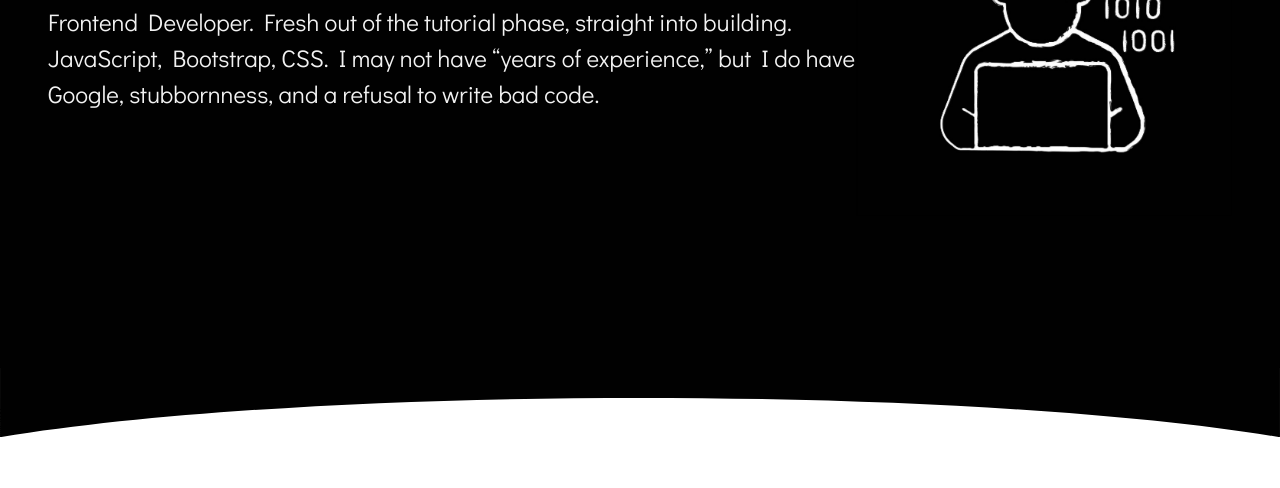
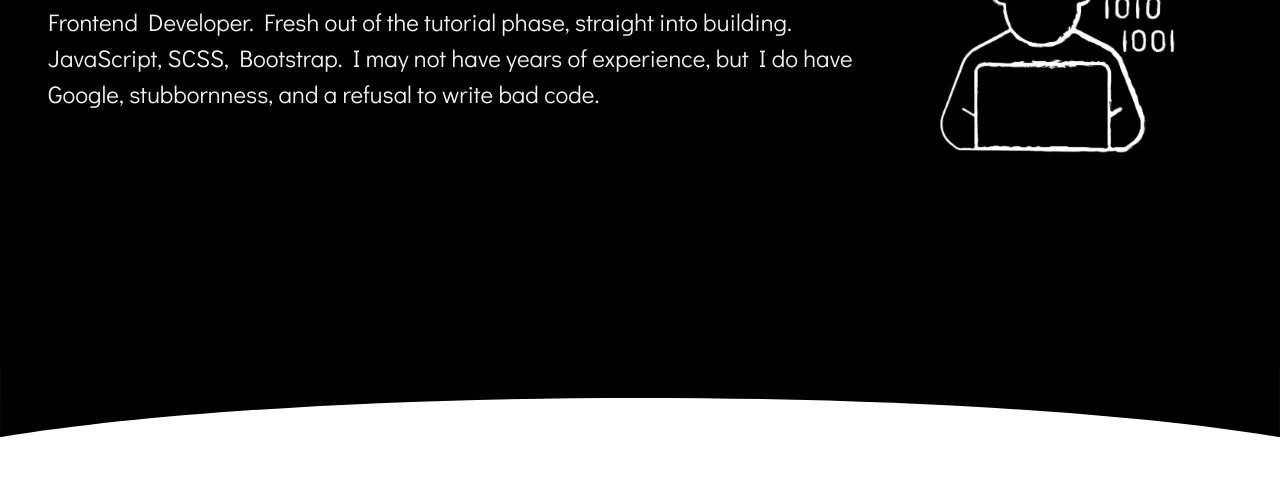
Before and after one commit to Giannis-Panou/Giannis-Panou-Portfolio, a plain HTML site: page index.html in a window 1280 px wide. Shown: the part 312-800 px from the top of the page. Drawn offline with nearby package versions, Linux system fonts and the light colour scheme.

Commit message:
Intro Small Change

```diff
--- a/index.html
+++ b/index.html
@@ -54,8 +54,8 @@
 
 						<p class="roles fs-4 text-light text-start" id="intro-text">
 							Frontend Developer. Fresh out of the tutorial phase, straight into
-							building. JavaScript, Bootstrap, CSS. I may not have “years of
-							experience,” but I do have Google, stubbornness, and a refusal to
+							building. JavaScript, SCSS, Bootstrap. I may not have years of
+							experience, but I do have Google, stubbornness, and a refusal to
 							write bad code.
 						</p>
 					</div>
```
